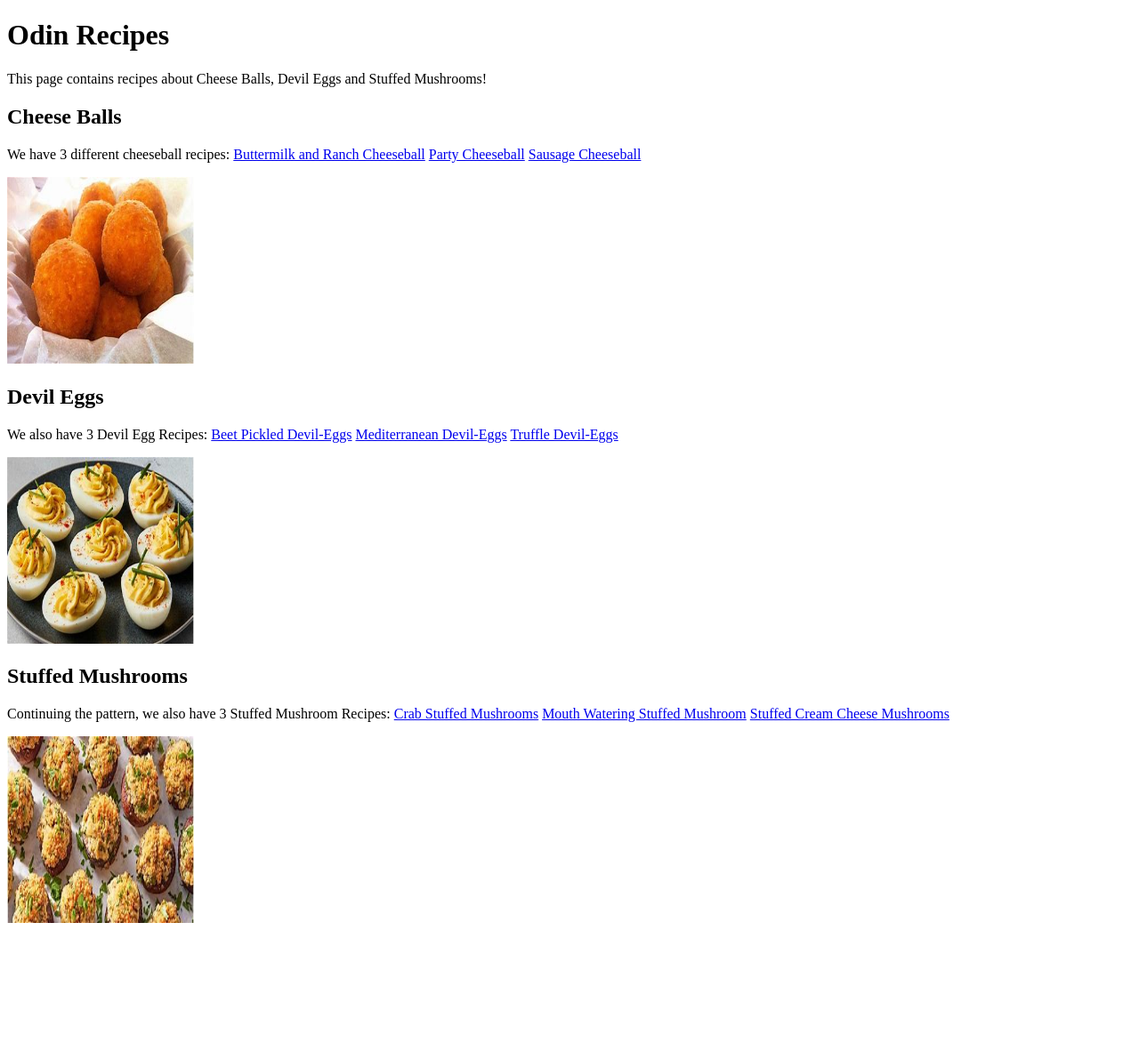
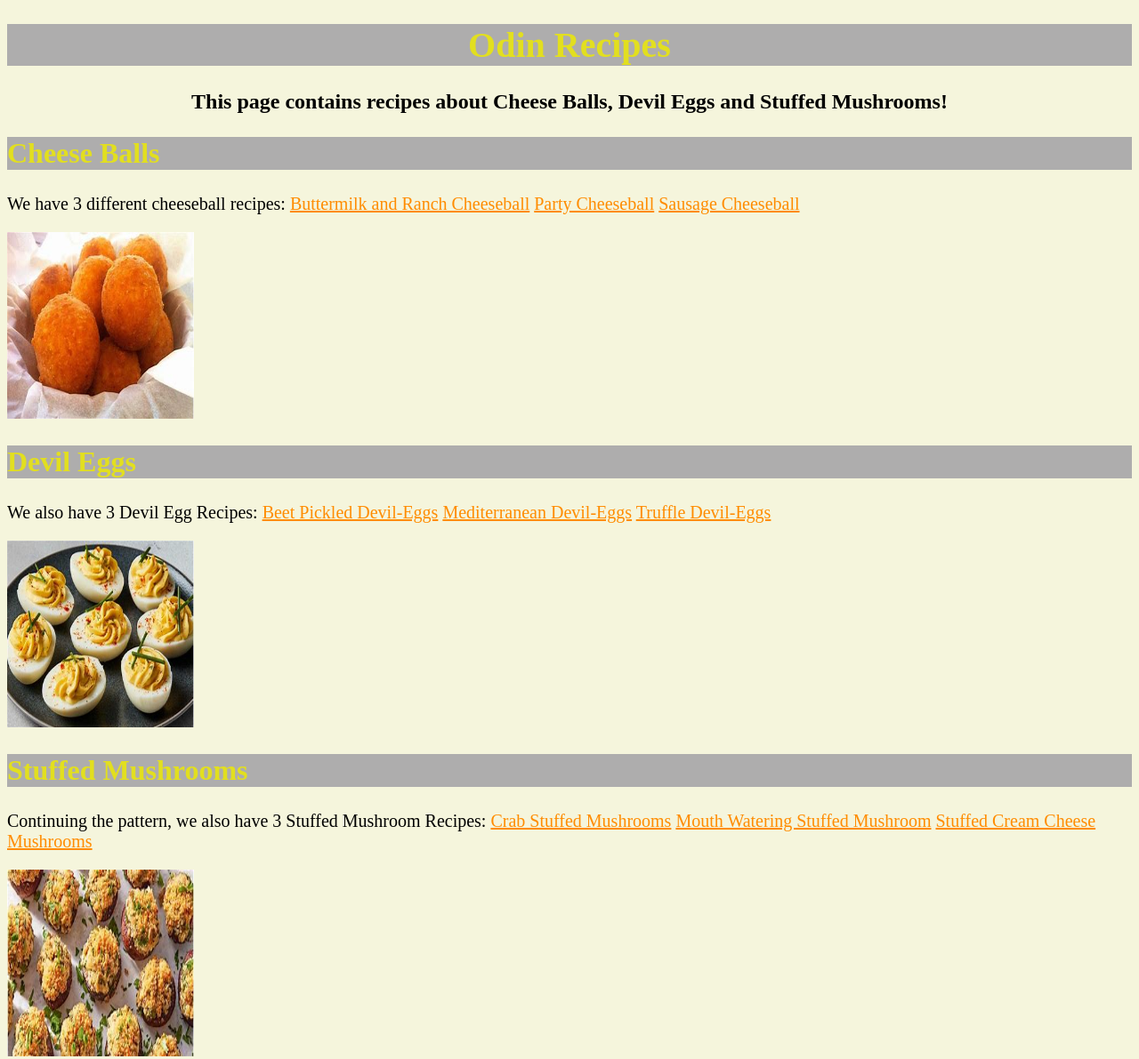
Before and after one commit to AngeloArise/odin-recipes, a plain HTML site: page index.html in a window 1280 px wide. Shown: the whole page at 89% size. Before the commit the page ends 1050 px from the top, so only its background shows below. Drawn offline with Linux system fonts and the light colour scheme.

Commit message:
styled webpage

```diff
--- a/index.html
+++ b/index.html
@@ -3,47 +3,48 @@
 <head>
     <meta charset="UTF-8">
     <meta name="viewport" content="width=device-width, initial-scale=1.0">
+    <link rel="stylesheet" href="styles.css">
     <title>Recipes</title>
 </head>
 <body>
-    <h1>Odin Recipes</h1>
+    <h1 class="mainheading">Odin Recipes</h1>
 
-    <p>
+    <p class="intro text">
         This page contains recipes about Cheese Balls, Devil Eggs and Stuffed Mushrooms!
     </p>
 
-    <h2>Cheese Balls</h2>
+    <h2 class="subheading">Cheese Balls</h2>
 
-    <p>
+    <p class="text">
         We have 3 different cheeseball recipes:
-        <a href="./recipes/cheeseballs/buttermilk-ranch-cheeseball.html">Buttermilk and Ranch Cheeseball</a>
-        <a href="/recipes/cheeseballs/party-cheese-ball.html">Party Cheeseball</a>
-        <a href="/recipes/cheeseballs/sausage-cheese-balls.html">Sausage Cheeseball</a>
+        <a class="link" href="./recipes/cheeseballs/buttermilk-ranch-cheeseball.html">Buttermilk and Ranch Cheeseball</a>
+        <a class="link" href="/recipes/cheeseballs/party-cheese-ball.html">Party Cheeseball</a>
+        <a class="link" href="/recipes/cheeseballs/sausage-cheese-balls.html">Sausage Cheeseball</a>
     </p>
 
     <img src="images/Cheeseballs.jpeg" alt="Cheeseball" width="210" height="210">
 
-    <h2>Devil Eggs</h2>
+    <h2 class="subheading">Devil Eggs</h2>
 
-    <p>
+    <p class="text">
         We also have 3 Devil Egg Recipes:
-        <a href="/recipes/devileggs/beet-pickled-devilled-eggs.html">Beet Pickled Devil-Eggs</a>
-        <a href="recipes/devileggs/mediterranean-devilled-eggs.html">Mediterranean Devil-Eggs</a>
-        <a href="/recipes/devileggs/truffle-devilled-eggs.html">Truffle Devil-Eggs</a>
+        <a class="link" href="/recipes/devileggs/beet-pickled-devilled-eggs.html">Beet Pickled Devil-Eggs</a>
+        <a class="link" href="recipes/devileggs/mediterranean-devilled-eggs.html">Mediterranean Devil-Eggs</a>
+        <a class="link" href="/recipes/devileggs/truffle-devilled-eggs.html">Truffle Devil-Eggs</a>
     </p>
 
-    <img src="images/devileggs.jpeg" alt="Devileggs" width="210" height="210">
+    <img class="image" src="images/devileggs.jpeg" alt="Devileggs" width="210" height="210">
 
-    <h2>Stuffed Mushrooms</h2>
+    <h2 class="subheading">Stuffed Mushrooms</h2>
 
-    <p>
+    <p class="text">
         Continuing the pattern, we also have 3 Stuffed Mushroom Recipes:
-        <a href="/recipes/stuffedmushrooms/crab-stuffed-mushrooms.html">Crab Stuffed Mushrooms</a>
-        <a href="/recipes/stuffedmushrooms/mouth-watering-stuffed-mushrooms.html">Mouth Watering Stuffed Mushroom</a>
-        <a href="/recipes/stuffedmushrooms/stuffed-cream-cheese-mushrooms.html">Stuffed Cream Cheese Mushrooms</a>
+        <a class="link" href="/recipes/stuffedmushrooms/crab-stuffed-mushrooms.html">Crab Stuffed Mushrooms</a>
+        <a class="link" href="/recipes/stuffedmushrooms/mouth-watering-stuffed-mushrooms.html">Mouth Watering Stuffed Mushroom</a>
+        <a class="link" href="/recipes/stuffedmushrooms/stuffed-cream-cheese-mushrooms.html">Stuffed Cream Cheese Mushrooms</a>
     </p>
 
-    <img src="images/stuffedmushroms.jpeg" alt="Stuffed Mushrooms" width="210" height="210">
+    <img class="image" src="images/stuffedmushroms.jpeg" alt="Stuffed Mushrooms" width="210" height="210">
 
 </body>
 </html>
--- /dev/null
+++ b/styles.css
@@ -0,0 +1,35 @@
+*{
+    font-family: 'Times New Roman', Times, serif;
+    background-color: beige;
+}
+
+h1,
+.subheading {
+    background-color: rgb(174, 173, 173);
+    color: rgb(226, 223, 31);
+}
+
+h1 {
+    text-align: center;
+    font-weight: bold;
+    font-size: 40px;
+}
+
+.intro.text {
+    text-align: center;
+    font-size: 24px;
+    font-weight: bolder;
+}
+
+.subheading {
+    font-size: 32px;
+
+}
+
+.text {
+    font-size: 20px;
+}
+
+.link {
+    color: darkorange;
+}
```
